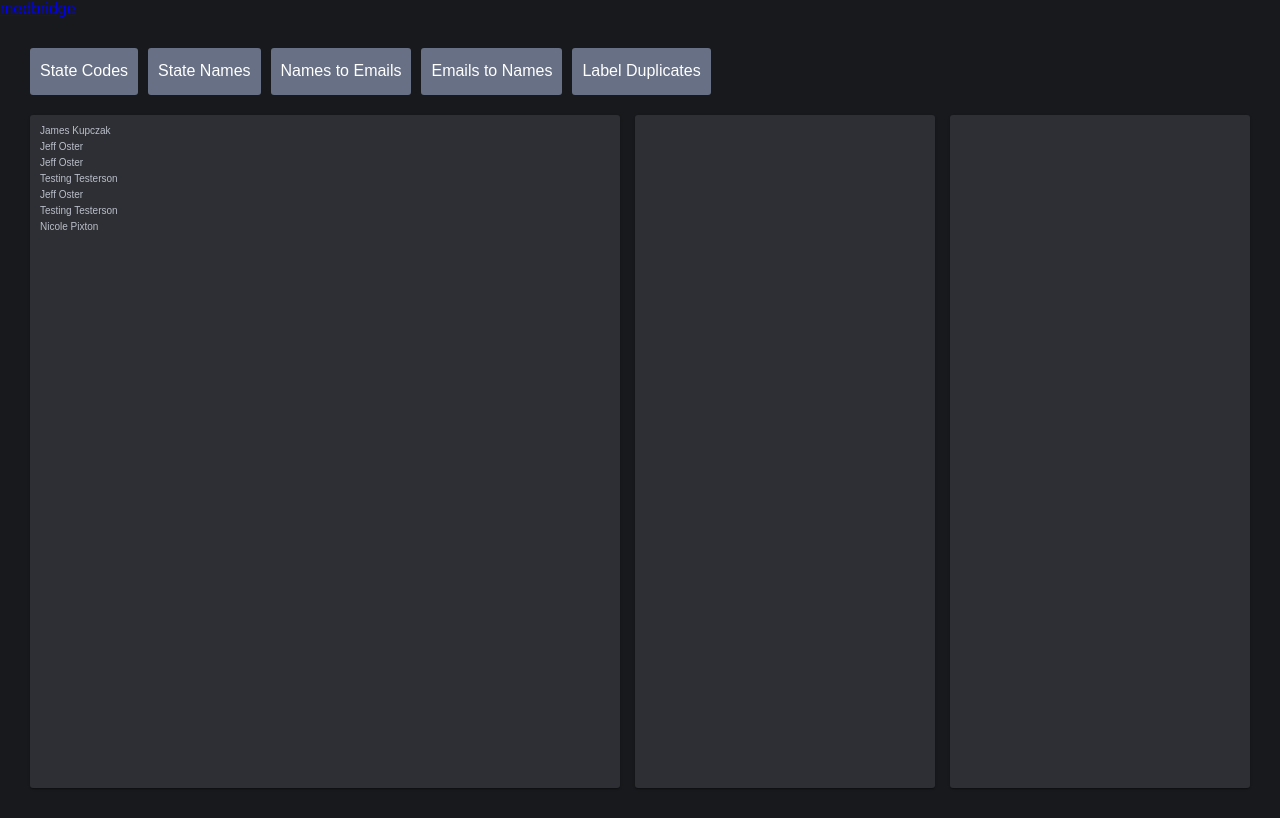
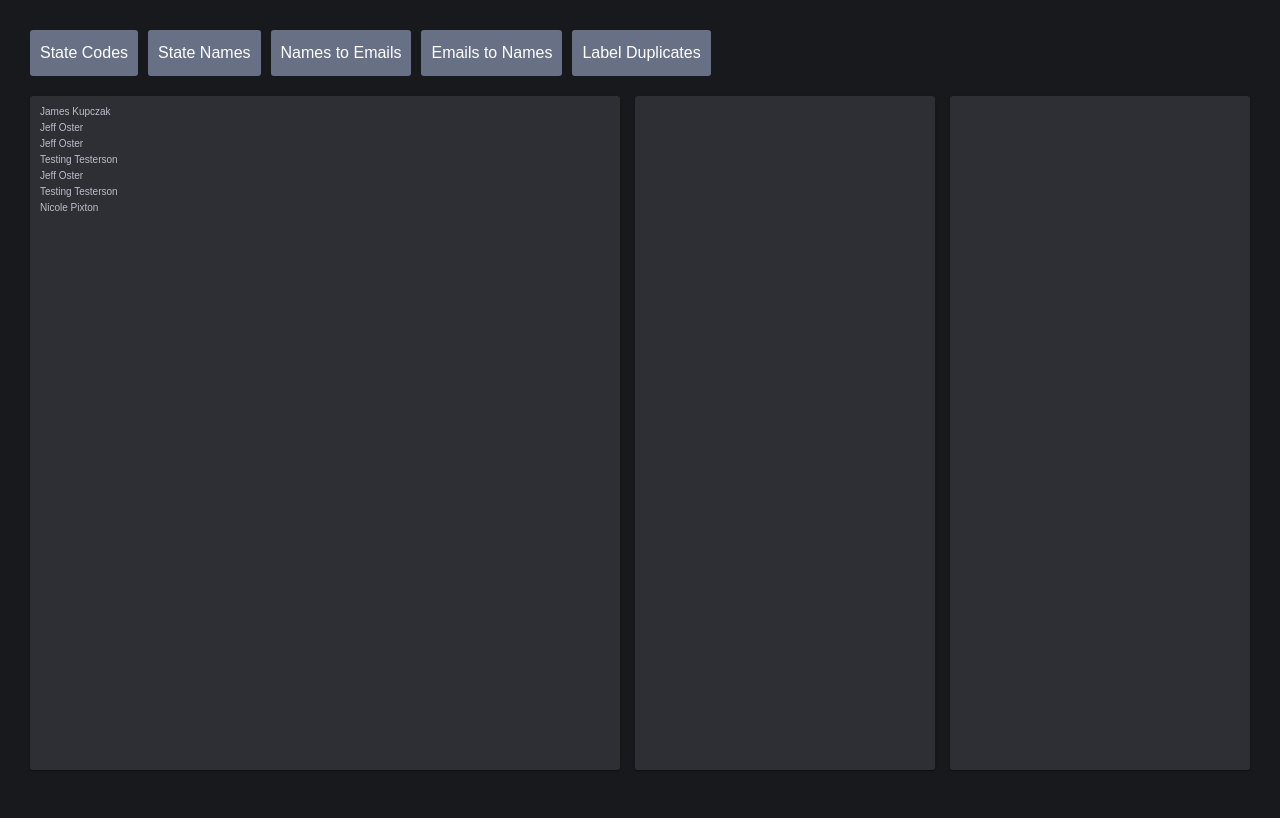
Before and after one commit to jkupczak/jkupczak.github.io, a plain HTML site: page names-to-emails.html in a window 1280 px wide. Drawn offline with Linux system fonts and the light colour scheme.

Commit message:
Update names-to-emails.html

```diff
--- a/names-to-emails.html
+++ b/names-to-emails.html
@@ -75,8 +75,6 @@
     </style>
   </head>
   <body>
-
-    <a href="https://mkt-60.staging.medbridgeeducation.com/">medbridge</a>
 
     <div id="main-container">
 
```
